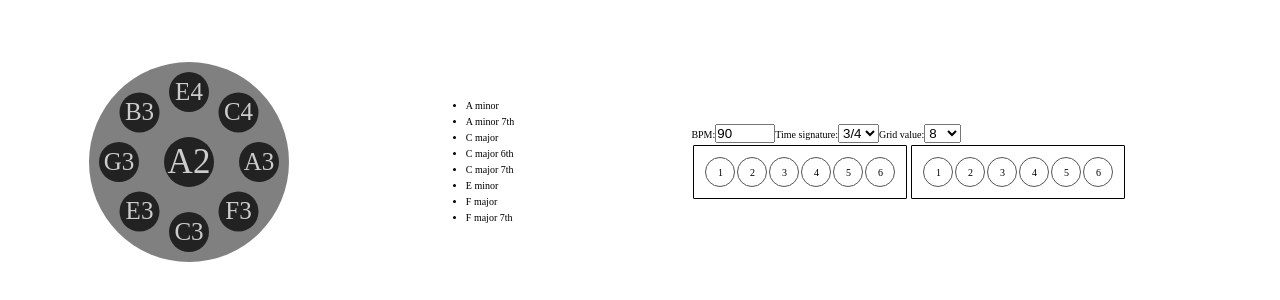
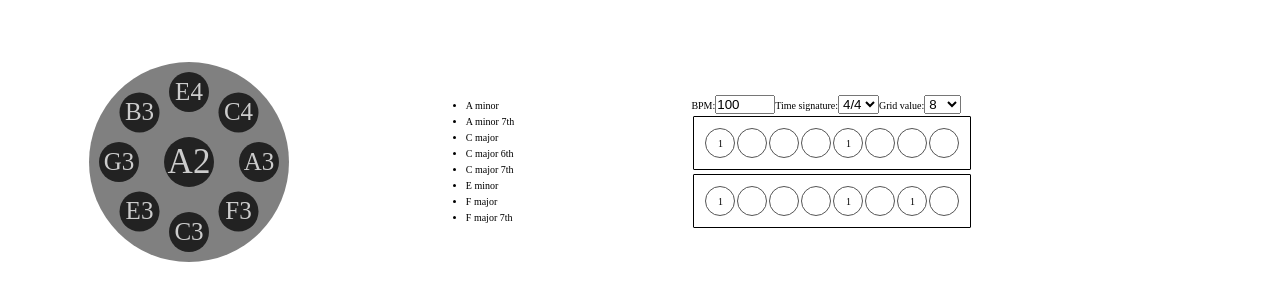
Before and after one commit to Moosees/ding-and-tones, a React (Create React App) app: page / in a window 1280 px wide. Shown: the part 238-538 px from the top of the page. Built offline with nearby package versions, Linux system fonts and the light colour scheme.

Commit message:
Refactor some code and add ability to provide a song object to the former PatternView, now Song component

```diff
--- /dev/null
+++ b/src/components/bar/Bar.jsx
@@ -0,0 +1,24 @@
+import React from 'react';
+import { BarContainer, Beat } from './bar.styles';
+
+const createBar = (timeSignature, gridValue, bar) => {
+  const [beats, value] = timeSignature.split('/');
+  const totalBeats = beats * (gridValue / value);
+  if (bar) {
+    return bar.map((beat, i) => <Beat key={i}>{beat}</Beat>);
+  } else {
+    const bar = [];
+    for (let i = 0; i < totalBeats; ++i) {
+      bar.push(<Beat key={i + 1} />);
+    }
+    return bar;
+  }
+};
+
+const Bar = ({ timeSignature, gridValue, bar }) => {
+  return (
+    <BarContainer>{createBar(timeSignature, gridValue, bar)}</BarContainer>
+  );
+};
+
+export default Bar;
--- a/src/components/patternBar/patternBar.styles.js
+++ b/src/components/bar/bar.styles.js
@@ -1,6 +1,6 @@
 import styled from 'styled-components';
 
-export const Bar = styled.div`
+export const BarContainer = styled.div`
   align-items: center;
   border: 1px solid #000;
   border-radius: 1px;
--- a/src/components/patternControls/PatternControls.jsx
+++ b/src/components/barControls/BarControls.jsx
@@ -1,6 +1,6 @@
 import React from 'react';
 
-const PatternControls = ({
+const BarControls = ({
   bpm,
   setBpm,
   timeSignature,
@@ -40,4 +40,4 @@ const PatternControls = ({
   </div>
 );
 
-export default PatternControls;
+export default BarControls;
--- a/src/components/patternBar/PatternBar.jsx
+++ /dev/null
@@ -1,18 +0,0 @@
-import React from 'react';
-import { Bar, Beat } from './patternBar.styles';
-
-const createBar = (timeSignature, gridValue) => {
-  const [beats, value] = timeSignature.split('/');
-  const totalBeats = beats * (gridValue / value);
-  const bar = [];
-  for (let i = 0; i < totalBeats; ++i) {
-    bar.push(<Beat key={i + 1}>{i + 1}</Beat>);
-  }
-  return bar;
-};
-
-const PatternBar = ({ timeSignature, gridValue }) => {
-  return <Bar>{createBar(timeSignature, gridValue)}</Bar>;
-};
-
-export default PatternBar;
--- a/src/components/patternView/PatternView.jsx
+++ /dev/null
@@ -1,29 +0,0 @@
-import React, { useState } from 'react';
-import PatternBar from '../patternBar/PatternBar';
-import PatternControls from '../patternControls/PatternControls';
-import { BarsContainer } from './PatternView.styles';
-
-const PatternView = () => {
-  const [bpm, setBpm] = useState(90);
-  const [timeSignature, setTimeSignature] = useState('3/4');
-  const [gridValue, setGridValue] = useState(8);
-
-  return (
-    <div>
-      <PatternControls
-        bpm={bpm}
-        setBpm={setBpm}
-        timeSignature={timeSignature}
-        setTimeSignature={setTimeSignature}
-        gridValue={gridValue}
-        setGridValue={setGridValue}
-      />
-      <BarsContainer>
-        <PatternBar timeSignature={timeSignature} gridValue={gridValue} />
-        <PatternBar timeSignature={timeSignature} gridValue={gridValue} />
-      </BarsContainer>
-    </div>
-  );
-};
-
-export default PatternView;
--- /dev/null
+++ b/src/components/song/Song.jsx
@@ -0,0 +1,41 @@
+import React, { useState } from 'react';
+import Bar from '../bar/Bar';
+import BarControls from '../barControls/BarControls';
+import { BarsContainer } from './song.styles';
+
+const createBarsFromSong = song => {
+  const { timeSignature, gridValue } = song;
+  return song.bars.map(bar => (
+    <Bar timeSignature={timeSignature} gridValue={gridValue} bar={bar} />
+  ));
+};
+
+const PatternView = ({ song }) => {
+  const [bpm, setBpm] = useState(song ? song.bpm : 90);
+  const [timeSignature, setTimeSignature] = useState(
+    song ? song.timeSignature : '3/4'
+  );
+  const [gridValue, setGridValue] = useState(song ? song.gridValue : 4);
+
+  return (
+    <div>
+      <BarControls
+        bpm={bpm}
+        setBpm={setBpm}
+        timeSignature={timeSignature}
+        setTimeSignature={setTimeSignature}
+        gridValue={gridValue}
+        setGridValue={setGridValue}
+      />
+      <BarsContainer>
+        {song ? (
+          createBarsFromSong(song)
+        ) : (
+          <Bar timeSignature={timeSignature} gridValue={gridValue} />
+        )}
+      </BarsContainer>
+    </div>
+  );
+};
+
+export default PatternView;
--- a/src/pages/single-drum/SingleDrum.jsx
+++ b/src/pages/single-drum/SingleDrum.jsx
@@ -1,12 +1,13 @@
 import React, { useState } from 'react';
 import ChordsList from '../../components/chordsList/ChordsList';
 import Drum from '../../components/drum/Drum';
-import PatternView from '../../components/patternView/PatternView';
+import Song from '../../components/song/Song';
 import { createIntervalMap } from '../../helpers/intervals.helpers';
 import { sortScaleForDisplay } from '../../helpers/noteOrder';
 import { SingleDrumContainer } from './singleDrum.styles';
 
 // dummy data
+import { dummySong } from './singleDrum.data';
 const testScale = ['A2', 'C3', 'E3', 'F3', 'G3', 'A3', 'B3', 'C4', 'E4'];
 const scale = sortScaleForDisplay(createIntervalMap(testScale));
 
@@ -17,7 +18,7 @@ const SingleDrum = () => {
     <SingleDrumContainer>
       <Drum scale={scale} chordFocus={chordFocus} />
       <ChordsList scale={scale} setChordFocus={setChordFocus} />
-      <PatternView />
+      <Song song={dummySong} />
     </SingleDrumContainer>
   );
 };
--- /dev/null
+++ b/src/pages/single-drum/singleDrum.data.js
@@ -0,0 +1,9 @@
+export const dummySong = {
+  bpm: 100,
+  timeSignature: '4/4',
+  gridValue: 8,
+  bars: [
+    ['1', '', '', '', '1', '', '', ''],
+    ['1', '', '', '', '1', '', '1', '']
+  ]
+};
```
Also changed, not shown: src/components/song/song.styles.js (renamed from src/components/patternView/PatternView.styles.js).
